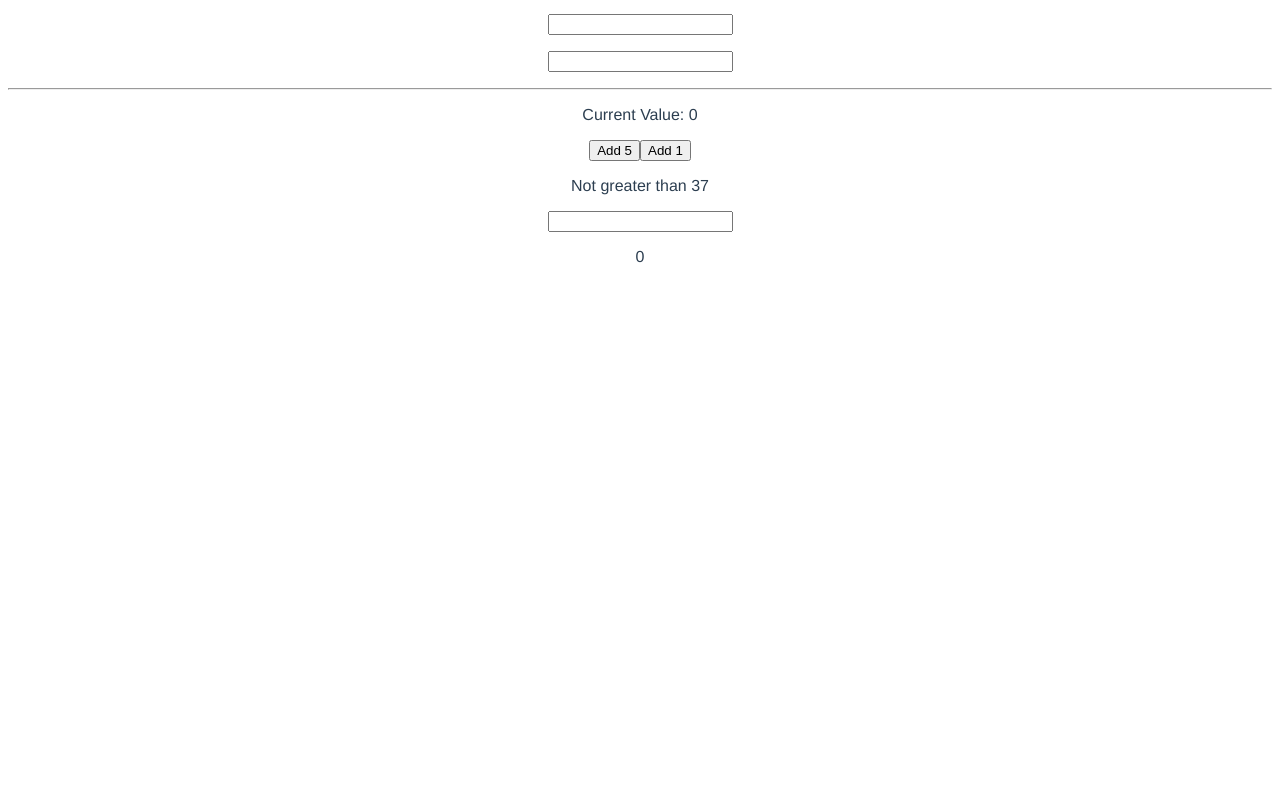
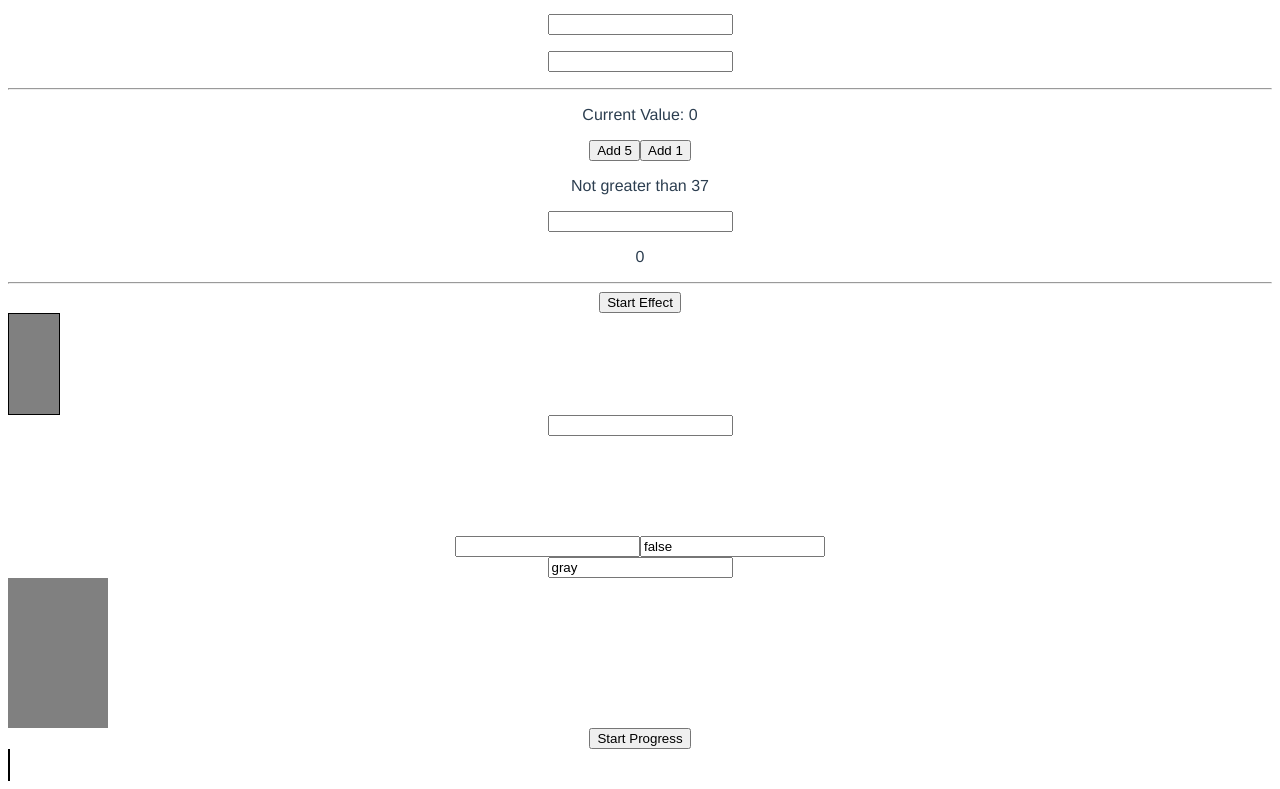
Before and after one commit to laurajinks/vue-exercise-1, a Vue app: page / in a window 1280 px wide. Shown: the part 349-1138 px from the top of the page. Before the commit the page ends 800 px from the top, so only its background shows below. Built offline with nearby package versions, Linux system fonts and the light colour scheme.

Commit message:
finish ex 4

```diff
--- a/src/App.vue
+++ b/src/App.vue
@@ -48,6 +48,34 @@
       <input type="text">
       <p>{{ count }}</p>
     </div>
+    <hr>
+    <!-- EX-4 -->
+    <!-- 1) Start the Effect with the Button. The Effect should alternate the "highlight" or "shrink" class on each new setInterval tick (attach respective class to the div with id "effect" below) -->
+    <div>
+      <button @click="startEffect">Start Effect</button>
+      <div id="effect" :class="effectClasses"></div>
+    </div>
+    <!-- 2) Create a couple of CSS classes and attach them via the array syntax -->
+    <div>
+      <input type="text" v-model="userClass">
+      <div v-bind:class="['visible', userClass]"></div>
+    </div>
+    <!-- 4) Let the user enter a class and enter true/ false for another class (create some example classes) and attach the classes -->
+    <div>
+      <input type="text" v-model="userClass">
+      <input type="text" v-model="visible">
+      <div :class="[{visible: visible}, userClass]"></div>
+    </div>
+    <!-- 5) Repeat 3) but now with values for styles (instead of class names). Attach the respective styles.  -->
+    <div>
+      <input type="text" v-model="myStyle.backgroundColor">
+      <div :style="myStyle"></div>
+    </div>
+    <!-- 6) Create a simple progress bar with setInterval and style bindings. Start it by hitting the below button. -->
+    <div>
+      <button @click="startProgress">Start Progress</button>
+      <div :class="['progressBar']" :style="progressBar"></div>
+    </div>
   </div>
 </template>
 
@@ -60,7 +88,22 @@ export default {
       age: 28,
       url: "http://placekitten.com/g/200/200",
       value: "",
-      count: 0
+      count: 0,
+      effectClasses: {
+        highlight: false,
+        shrink: true
+      },
+      userClass: "",
+      visible: false,
+      myStyle: {
+        width: "100px",
+        height: "150px",
+        backgroundColor: "gray"
+      },
+      progressBar: {
+        width: "0px",
+        backgroundColor: "purple"
+      }
     };
   },
   computed: {
@@ -69,7 +112,7 @@ export default {
     }
   },
   watch: {
-    count: function(value) {
+    count: function() {
       const vm = this;
       setTimeout(function() {
         vm.count = 0;
@@ -85,6 +128,21 @@ export default {
     },
     handleInput: function() {
       this.value = event.target.value;
+    },
+    startEffect: function() {
+      const vm = this;
+      setInterval(function() {
+        vm.effectClasses.highlight = !vm.effectClasses.highlight;
+        vm.effectClasses.shrink = !vm.effectClasses.shrink;
+      }, 2000);
+    },
+    startProgress: function() {
+      const vm = this;
+      var width = 0;
+      setInterval(function() {
+        width = width + 10;
+        vm.progressBar.width = width + "px";
+      }, 300);
     }
   }
 };
@@ -99,4 +157,47 @@ export default {
   color: #2c3e50;
   margin-top: 60px;
 }
+
+#effect {
+  width: 100px;
+  height: 100px;
+  border: 1px solid black;
+}
+
+.highlight {
+  background-color: red;
+  width: 200px !important;
+}
+
+.shrink {
+  background-color: gray;
+  width: 50px !important;
+}
+
+.blue {
+  background: blue;
+}
+
+.visible {
+  width: 100px;
+  height: 100px;
+}
+
+.fontSize {
+  font-size: 40px;
+}
+
+.example {
+  background: gray;
+  border: 1px solid hotpink;
+  width: 30px;
+  height: 30px;
+}
+
+.progressBar {
+  /* background: purple; */
+  height: 30px;
+  width: 200px;
+  border: 1px solid black;
+}
 </style>
```
